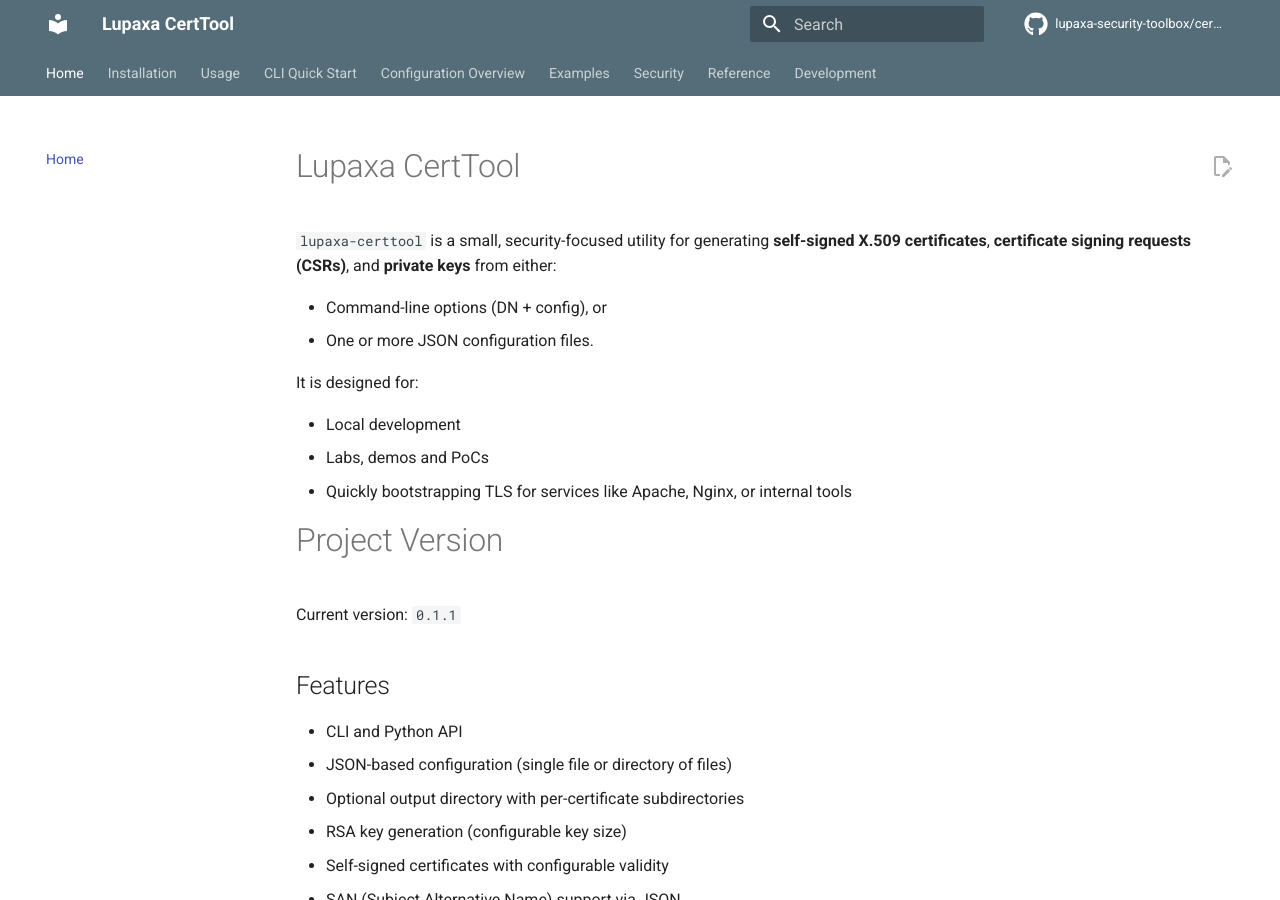
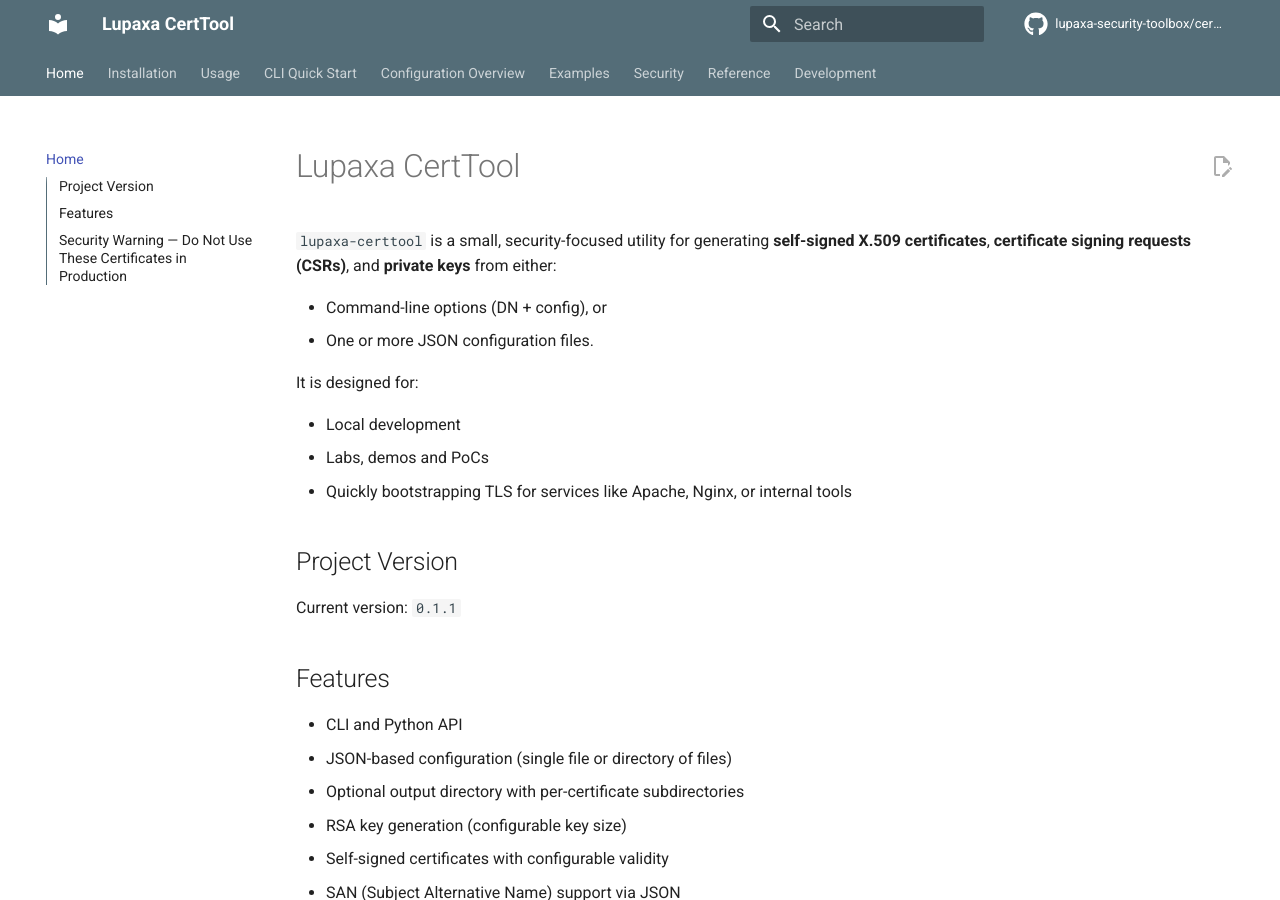
Before and after one commit to lupaxa-security-toolbox/certtool, an MkDocs documentation site: the page built from docs/index.md, in a window 1280 px wide and 900 px high. Built offline with MkDocs 1.6.1 and Material for MkDocs 9.7.7, drawn with Linux system fonts in a browser that asks for light colours; comment, search, counter and statistics services are not loaded.

Commit message:
fixed header issue with docs

```diff
--- a/docs/index.md
+++ b/docs/index.md
@@ -12,7 +12,7 @@
 - Labs, demos and PoCs
 - Quickly bootstrapping TLS for services like Apache, Nginx, or internal tools
 
-# Project Version
+## Project Version
 
 Current version: `0.1.1`
 
```
